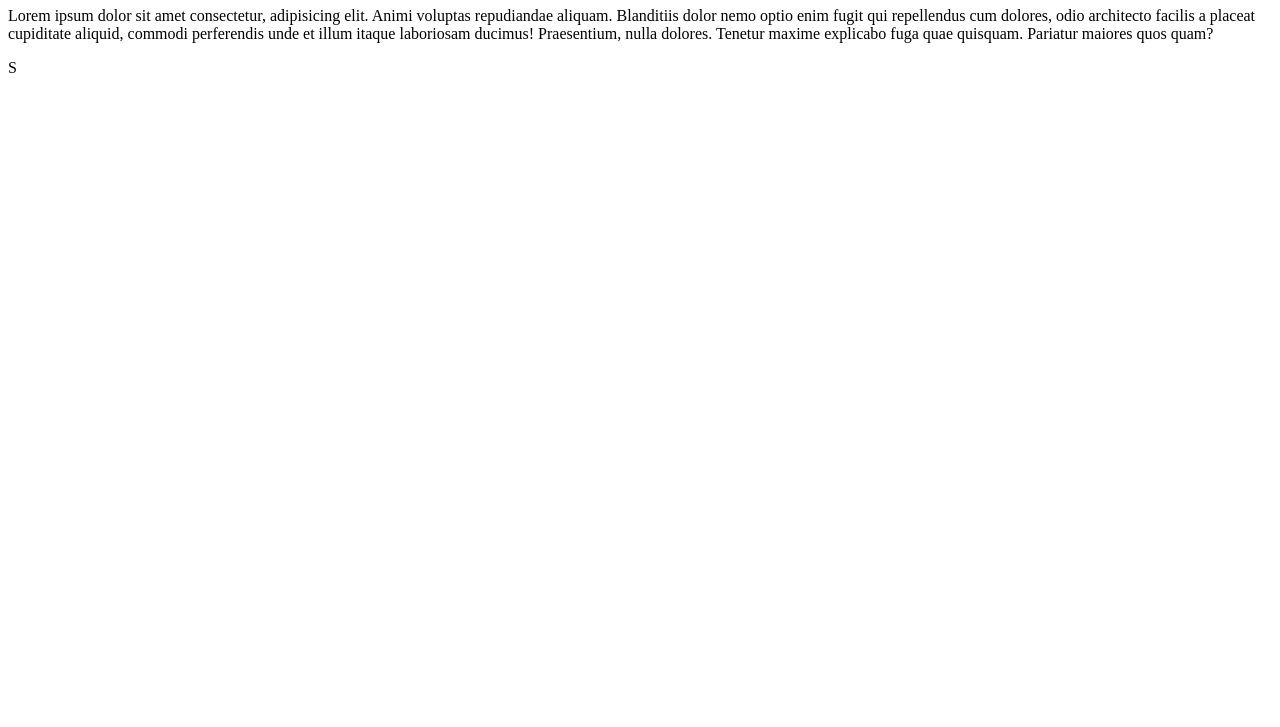
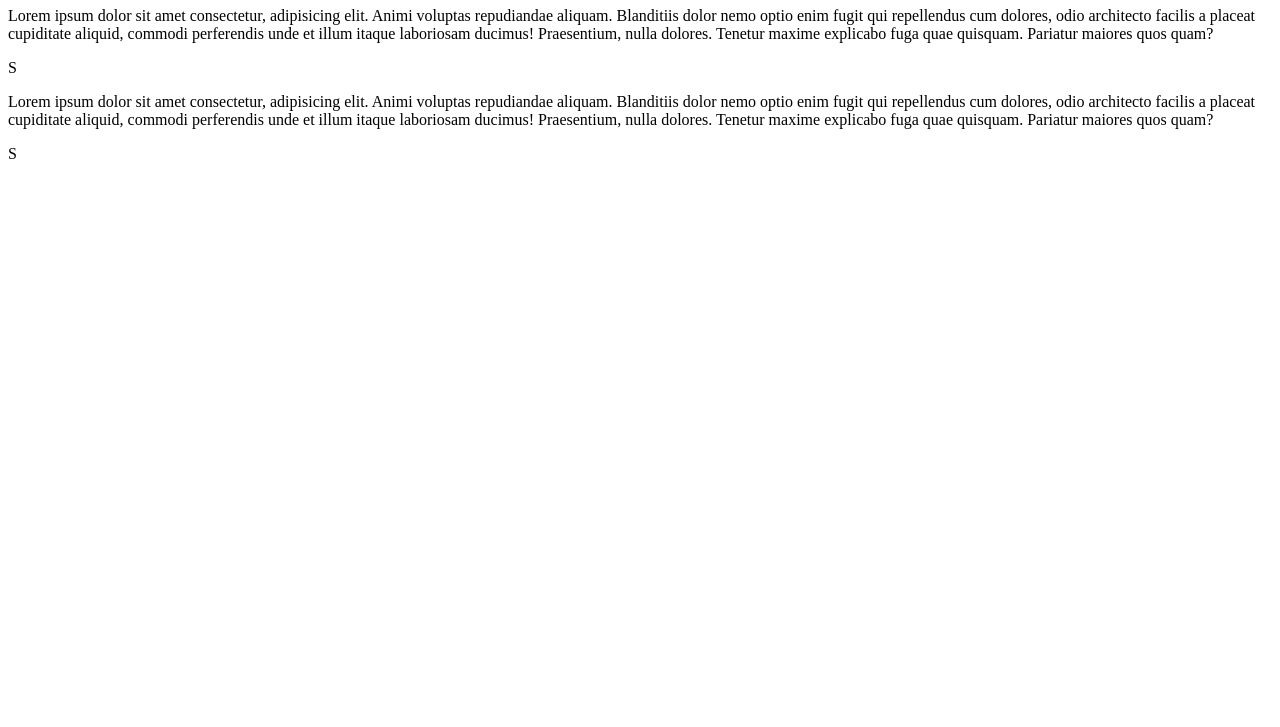
Before and after one commit to pgrl77/repasogit, a plain HTML site: page index.html in a window 1280 px wide. Shown: the part 73-800 px from the top of the page. Drawn offline with Linux system fonts and the light colour scheme.

Commit message:
Update index.html
Se agrego otro seccion con un parrafo

```diff
--- a/index.html
+++ b/index.html
@@ -15,5 +15,12 @@
             perferendis unde et illum itaque laboriosam ducimus! Praesentium, nulla dolores. Tenetur maxime explicabo fuga
             quae quisquam. Pariatur maiores quos quam?</p>S
     </section>
+
+       <section>
+        <p>Lorem ipsum dolor sit amet consectetur, adipisicing elit. Animi voluptas repudiandae aliquam. Blanditiis dolor
+            nemo optio enim fugit qui repellendus cum dolores, odio architecto facilis a placeat cupiditate aliquid, commodi
+            perferendis unde et illum itaque laboriosam ducimus! Praesentium, nulla dolores. Tenetur maxime explicabo fuga
+            quae quisquam. Pariatur maiores quos quam?</p>S
+    </section>
 </body>
 </html>
```
